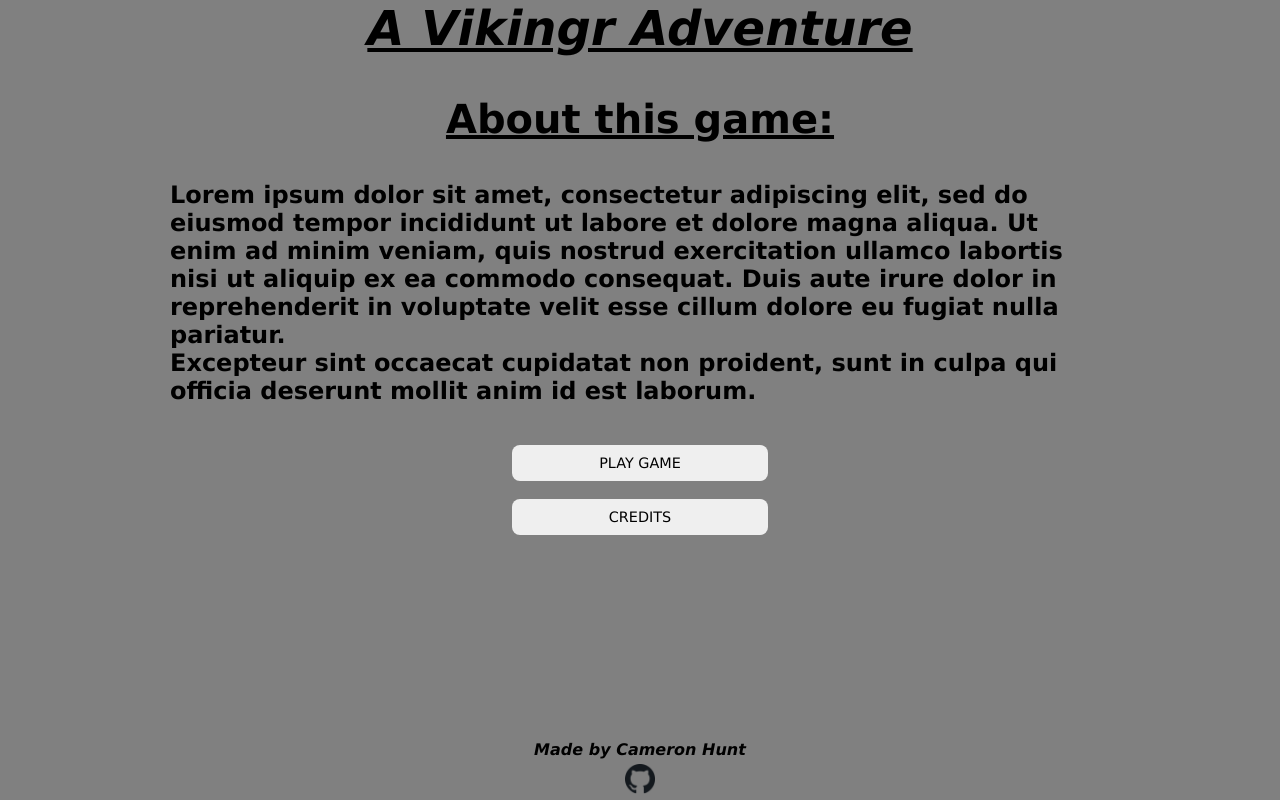
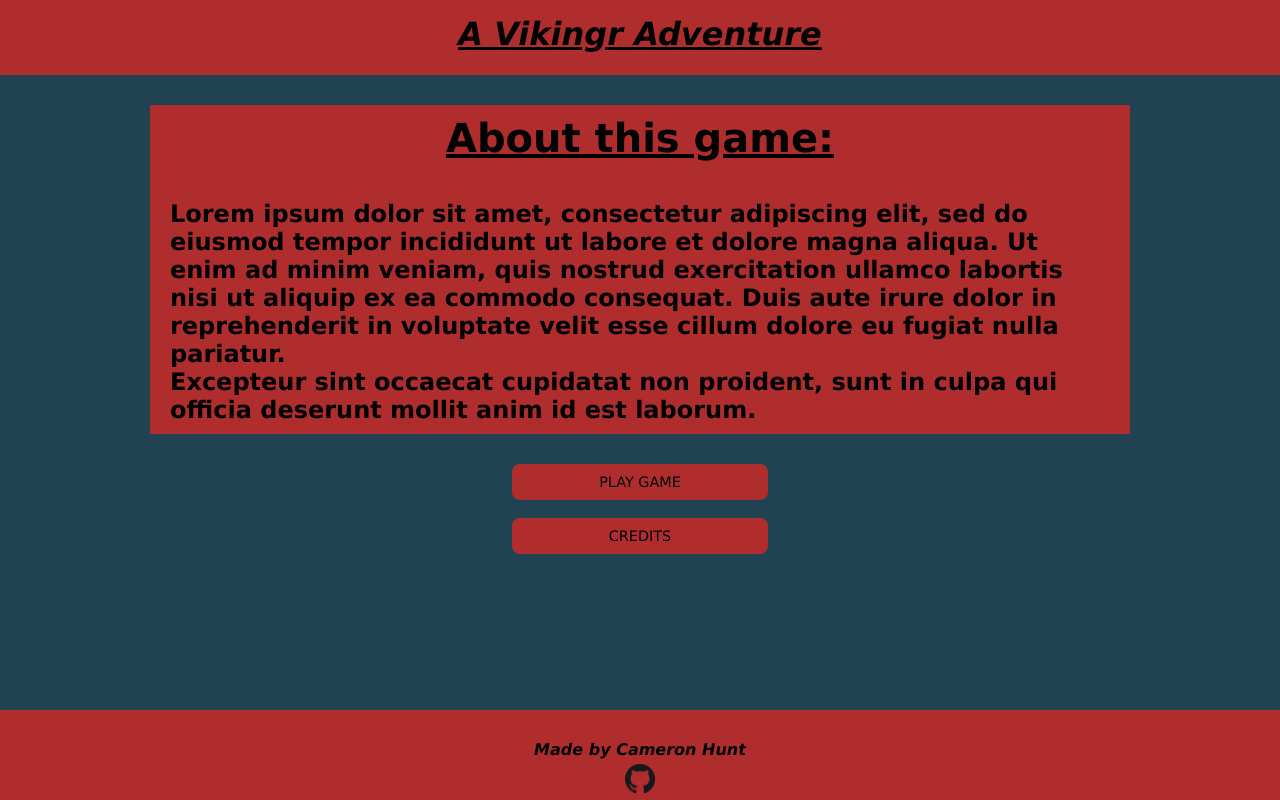
Before and after one commit to CamyH/A-Vikingr-Adventure-CYOAG, a plain HTML site: page index.html in a window 1280 px wide. Drawn offline with Linux system fonts and the light colour scheme.

Commit message:
New colour palette - still not final

```diff
--- a/CSS/stylesheetMobile.css
+++ b/CSS/stylesheetMobile.css
@@ -18,7 +18,7 @@ main, .name-picker-main {
     flex-grow: 1;
 }
 body {
-    background-color: gray;
+    background-color: #214252;
 }
 .index-content, .credits-content, .ending1-content {
     font-family: 'Lucida Sans', 'Lucida Sans Regular', 'Lucida Grande', 'Lucida Sans Unicode', Geneva, Verdana, sans-serif;
@@ -46,7 +46,9 @@ header {
     font-style: italic;
     text-decoration: underline;
     overflow: hidden;
-    background:grey;
+    padding: 15px 0 30px 0;
+    height: 30px;
+    background: #af2d2d;
 }
 /*
 ######################### All Buttons #########################
@@ -83,10 +85,10 @@ header {
     text-align: center;
 }
 /*
-######################### Setting Footer & Main Content Colour #########################
+######################### Setting Footer, Main Content Colour & All Buttons #########################
 */
-.index-content, .credits-content, .ending1-content, footer {
-    background:lightgrey;
+.index-content, .credits-content, .ending1-content, footer, button {
+    background:#af2d2d;
 }
 /*
 ######################### Name Picker Page #########################
--- a/CSS/stylesheetPC.css
+++ b/CSS/stylesheetPC.css
@@ -18,7 +18,7 @@ main, .name-picker-main {
     flex-grow: 1;
 }
 body {
-    background-color: gray;
+    background-color: #214252;
 }
 .index-content, .ending1-content, .credits-content {
     font-family: 'Lucida Sans', 'Lucida Sans Regular', 'Lucida Grande', 'Lucida Sans Unicode', Geneva, Verdana, sans-serif;
@@ -40,12 +40,14 @@ body {
 ######################### Page Header #########################
 */
 header {
-    font-size: 3em;
+    font-size: 2em;
     font-family:'Lucida Sans', 'Lucida Sans Regular', 'Lucida Grande', 'Lucida Sans Unicode', Geneva, Verdana, sans-serif;
     font-style: italic;
     text-decoration: underline;
     overflow: hidden;
-    background:grey;
+    padding: 15px 0 30px 0;
+    height: 30px;
+    background: #af2d2d;
 }
 /*
 ######################### All Buttons #########################
@@ -82,10 +84,10 @@ header {
     text-align: center;
 }
 /*
-######################### Setting Footer & Main Content Colour #########################
+######################### Setting Footer, Main Content Colour & All Buttons #########################
 */
-.index-content, ,.ending1-content, .credits-content, footer {
-    background:lightgrey;
+.index-content, .credits-content, .ending1-content, footer, button {
+    background:#af2d2d;
 }
 /*
 ######################### Name Picker Page #########################
```
